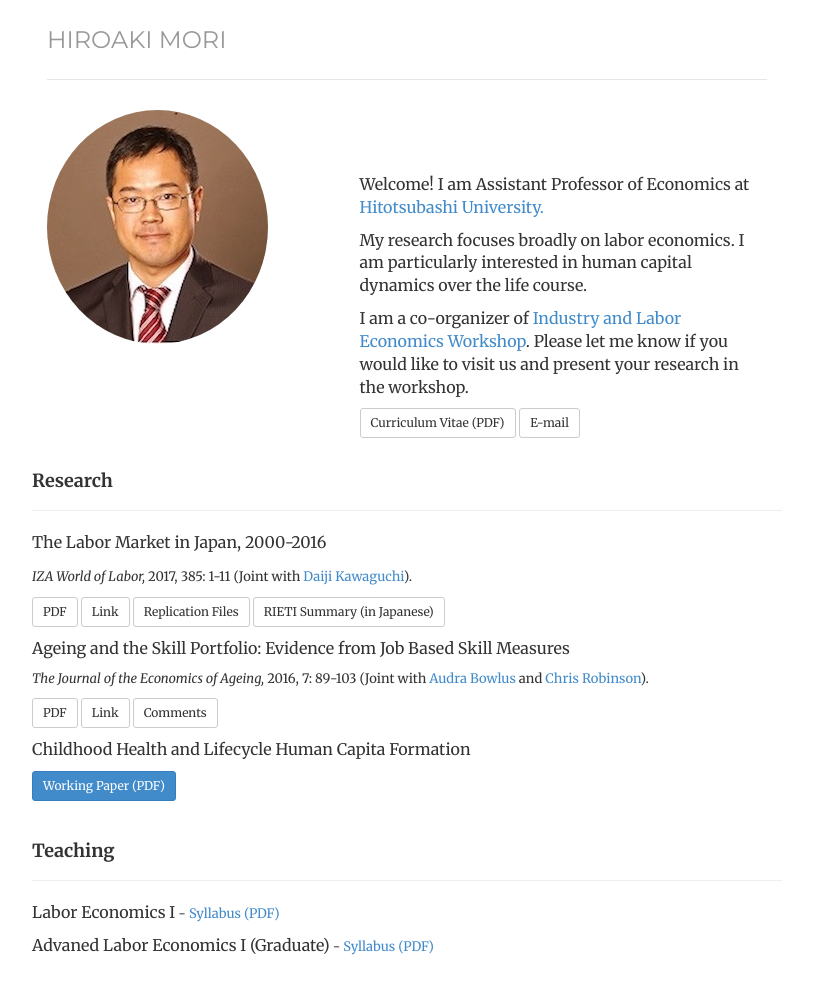
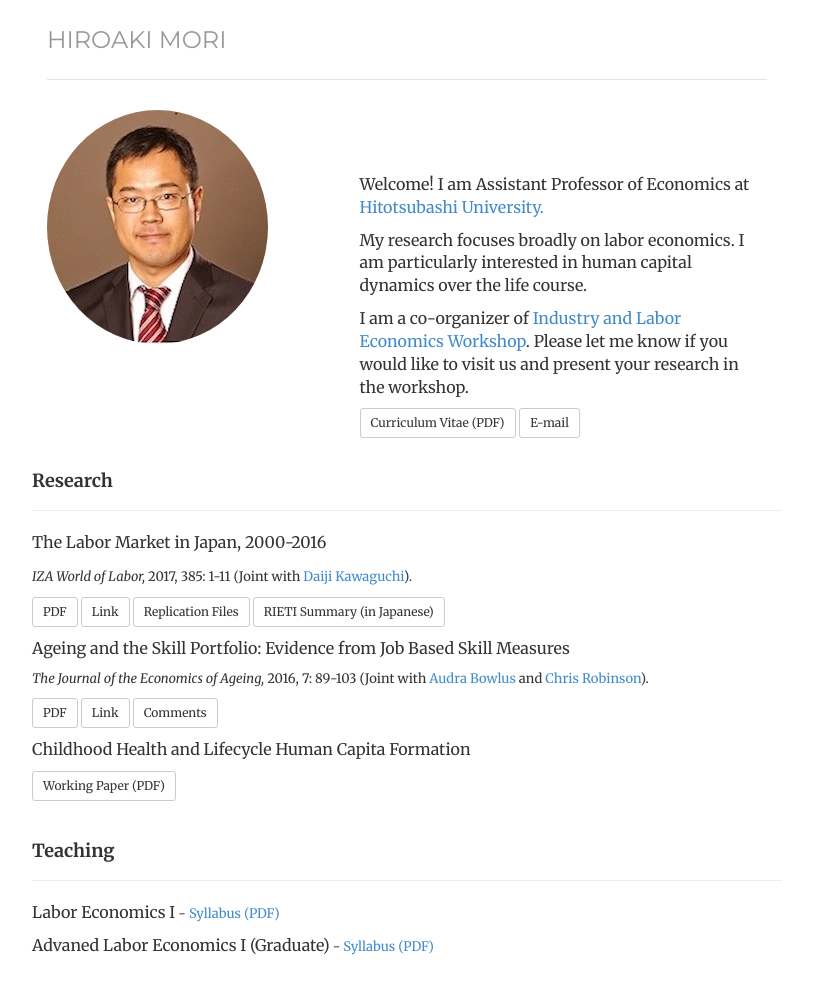
Before and after one commit to morihiroaki/morihiroaki.github.io, a Jekyll site: the page built from index.html, in a window 1280 px wide. Shown: the whole page, without its empty margins (233-1046 px from the left). Built offline with Jekyll 4.4.1, drawn with Linux system fonts in a browser that asks for light colours.

Commit message:
Update index.html

```diff
--- a/index.html
+++ b/index.html
@@ -48,7 +48,7 @@
   <a href="http://www.sciencedirect.com/science/article/pii/S2212828X16300135" target="_blank" class="btn btn-default btn-sm" role="button">Comments</a></p>
 
     <p><font size="3">Childhood Health and Lifecycle Human Capita Formation</font></p>
-  <p><a href="./files/m2_main6.pdf" target="_blank" class="btn btn-primary btn-sm" role="button">Working Paper (PDF)</a>
+  <p><a href="./files/m2_main6.pdf" target="_blank" class="btn btn-default btn-sm" role="button">Working Paper (PDF)</a>
 
   <a name="Teaching"></a>
   <div class="page-header">
```
